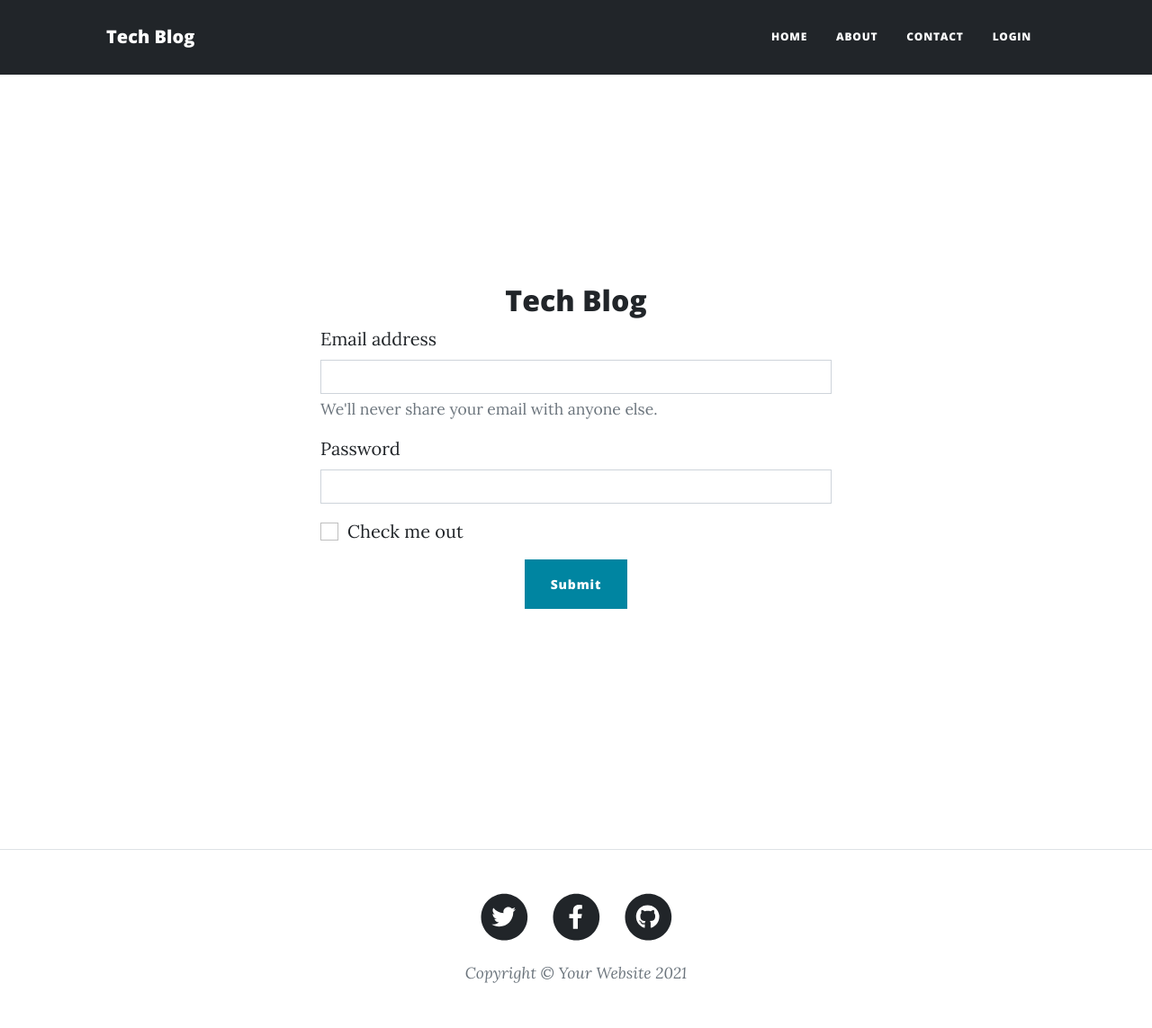
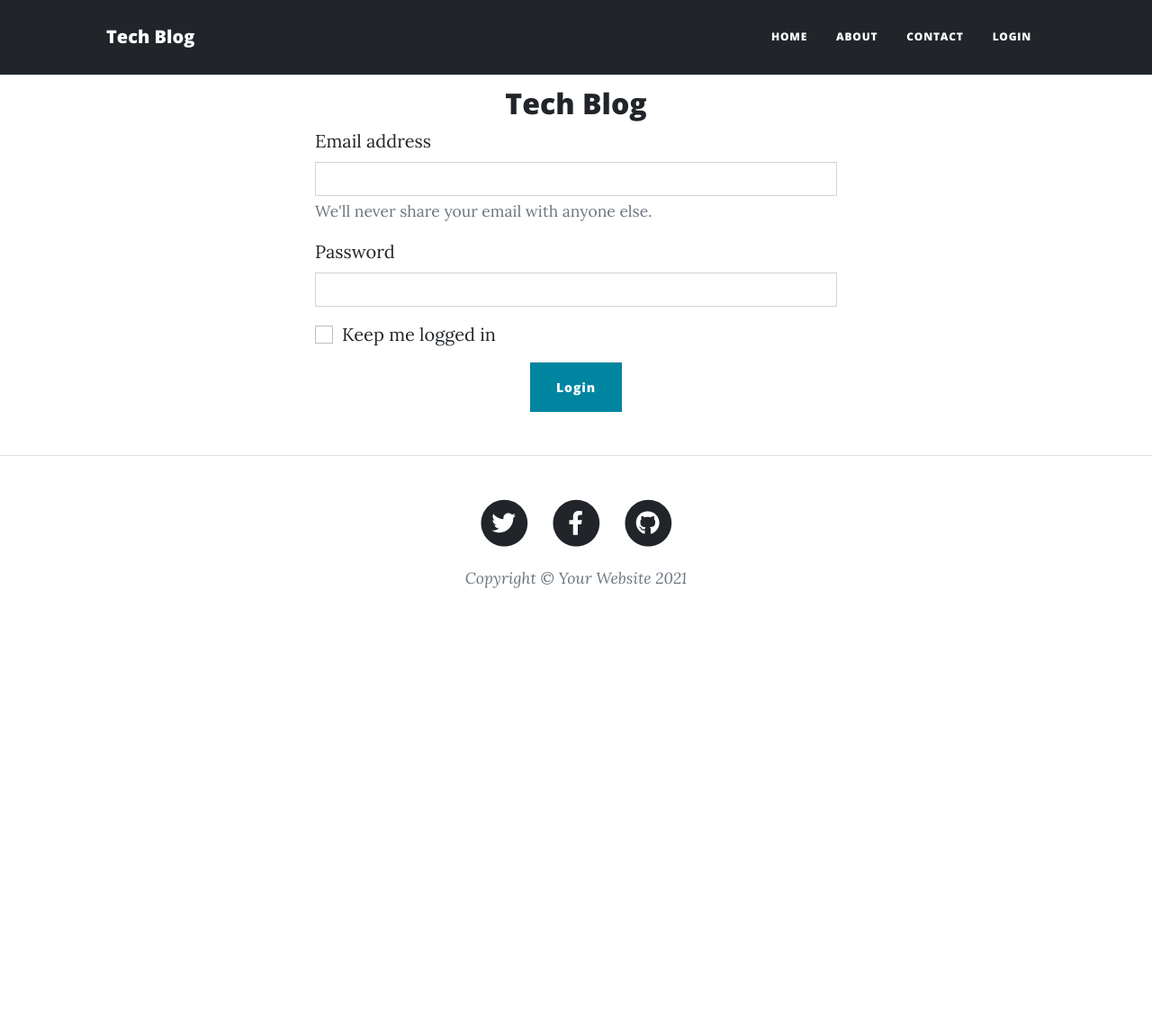
Before and after one commit to gbr-mendes/tech-blog, a Django app: page /login in a window 1280 px wide. Shown: the whole page at 90% size. After the commit the page ends 654 px from the top, so only its background shows below. Run offline with Django 3.2, Linux system fonts and the light colour scheme; some libraries are stand-ins or nearby versions.

Commit message:
Added login and logout js functions

```diff
--- a/app/app/settings.py
+++ b/app/app/settings.py
@@ -154,8 +154,8 @@ DEFAULT_AUTO_FIELD = 'django.db.models.BigAutoField'
 
 AUTH_USER_MODEL = 'accounts.User'
 
+# Settings to custom user model works with allauth
 SITE_ID = 1
-
 ACCOUNT_USER_MODEL_USERNAME_FIELD = None
 ACCOUNT_EMAIL_REQUIRED = True
 ACCOUNT_USERNAME_REQUIRED = False
--- a/app/blog/templates/blog/about.html
+++ b/app/blog/templates/blog/about.html
@@ -7,7 +7,7 @@
             <div class="col-md-10 col-lg-8 col-xl-7">
                 <div class="page-heading">
                     <h1>About Me</h1>
-                    <span class="subheading">This is what I do.</span>
+                    <span class="subheading">This is what we do.</span>
                 </div>
             </div>
         </div>
--- a/app/blog/templates/blog/index.html
+++ b/app/blog/templates/blog/index.html
@@ -6,8 +6,8 @@
         <div class="row gx-4 gx-lg-5 justify-content-center">
             <div class="col-md-10 col-lg-8 col-xl-7">
                 <div class="site-heading">
-                    <h1>Clean Blog</h1>
-                    <span class="subheading">A Blog Theme by Start Bootstrap</span>
+                    <h1>Tech Blog</h1>
+                    <span class="subheading">A blog about technology</span>
                 </div>
             </div>
         </div>
--- a/app/blog/templates/blog/login.html
+++ b/app/blog/templates/blog/login.html
@@ -1,29 +1,34 @@
 {% extends 'base.html' %}
+{% load static %}
 {% block content %}
-<section class="mt-5 p-5">
-    <div class="container-fluid p-0 vh-100 d-flex flex-column justify-content-center align-items-center" id="main-content">
+<section class="mt-5 p-5 row">
+    <div class="container-fluid p-0 d-flex flex-column justify-content-center align-items-center" id="main-content">
         <div class="row justify-content-center w-50">
             <div class="login-container col-12">
                 <div class="logo-area d-flex justify-content-center">
                     <h2>Tech Blog</h2>
                 </div>
                 <div class="form-area">
-                    <form>
+                  <div class="alert alert-danger mt-2 d-none" id="alert-area">
+                    teste
+                  </div>
+                    <form id="login-form" name="login-form">
+                      {% csrf_token %}
                         <div class="mb-3">
-                          <label for="exampleInputEmail1" class="form-label">Email address</label>
-                          <input type="email" class="form-control" id="exampleInputEmail1" aria-describedby="emailHelp">
+                          <label for="email" class="form-label">Email address</label>
+                          <input type="email" class="form-control" id="email" name="email" aria-describedby="emailHelp">
                           <div id="emailHelp" class="form-text">We'll never share your email with anyone else.</div>
                         </div>
                         <div class="mb-3">
-                          <label for="exampleInputPassword1" class="form-label">Password</label>
-                          <input type="password" class="form-control" id="exampleInputPassword1">
+                          <label for="password" class="form-label">Password</label>
+                          <input type="password" class="form-control" name="password" id="password">
                         </div>
                         <div class="mb-3 form-check">
-                          <input type="checkbox" class="form-check-input" id="exampleCheck1">
-                          <label class="form-check-label" for="exampleCheck1">Check me out</label>
+                          <input type="checkbox" class="form-check-input" name="checkbox" id="checkbox">
+                          <label class="form-check-label" for="checkbox">Keep me logged in</label>
                         </div>
                         <div class="btn-area d-flex justify-content-center">
-                            <button type="submit" class="btn btn-primary">Submit</button>
+                            <button type="submit" class="btn btn-primary" id="btn-login">Login</button>
                         </div>
                       </form>
                 </div>
--- a/app/templates/partial/_footer.html
+++ b/app/templates/partial/_footer.html
@@ -34,6 +34,10 @@
         </div>
     </div>
 </footer>
+<!-- Management Storage Scripts -->
+<script src="{%static 'js/managementStorege.js'%}"></script>
+<!-- Check credentials script -->
+<script src="{%static 'js/authentication.js'%}"></script>
 <!-- Bootstrap core JS-->
 <script src="https://cdn.jsdelivr.net/npm/bootstrap@5.1.3/dist/js/bootstrap.bundle.min.js"></script>
 <!-- Core theme JS-->
--- a/app/templates/partial/_nav.html
+++ b/app/templates/partial/_nav.html
@@ -10,7 +10,8 @@
                 <li class="nav-item"><a class="nav-link px-lg-3 py-3 py-lg-4" href="{%url 'index'%}">Home</a></li>
                 <li class="nav-item"><a class="nav-link px-lg-3 py-3 py-lg-4" href="{%url 'about'%}">About</a></li>
                 <li class="nav-item"><a class="nav-link px-lg-3 py-3 py-lg-4" href="{%url 'contact'%}">Contact</a></li>
-                <li class="nav-item"><a class="nav-link px-lg-3 py-3 py-lg-4" href="{%url 'login'%}">Login</a></li>
+                <li class="nav-item"><a class="nav-link px-lg-3 py-3 py-lg-4" href="{%url 'login'%}" data-toggle-visibility='login'>Login</a></li>
+                <li class="nav-item"><a class="nav-link px-lg-3 py-3 py-lg-4 d-none" href="#" data-toggle-visibility='logout'>Logout</a></li>
             </ul>
         </div>
     </div>
--- /dev/null
+++ b/app/templates/static/js/authentication.js
@@ -0,0 +1,84 @@
+function checkCredentials() {
+    if(window.sessionStorage.getItem('key') || window.localStorage.getItem('key')) {
+        return true
+    }
+    return false
+}
+
+(function toggleLoginLogoutBtnVisibility() {
+    const btns = document.querySelectorAll('[data-toggle-visibility]').forEach(btn => {
+        if(btn.dataset.toggleVisibility === 'login'){
+            checkCredentials() ? btn.classList.add('d-none') : btn.classList.remove('d-none')
+        }
+        if(btn.dataset.toggleVisibility === 'logout'){
+            checkCredentials() ? btn.classList.remove('d-none') : btn.classList.add('d-none')
+        }
+
+    })
+})()
+
+
+const oldURL = document.referrer
+if(window.location.href.includes('/login') && checkCredentials()) { /* If user is already authenticated redirect to previous page */
+    window.location.href = !oldURL.includes('/login') ? oldURL : '/'
+}
+
+function loginUser() {
+    const formData = new FormData(document.querySelector('#login-form'))
+    const checkBox = formData.get('checkbox')
+    const url = '/rest-auth/login/'
+    const options = {
+      method: "POST",
+      body: formData
+    }
+    fetch(url, options)
+      .then(resp=> resp.json())
+      .then(json => {
+        if(!json.non_field_errors){
+          checkBox ? window.localStorage.setItem(Object.keys(json)[0], json.key) : window.sessionStorage.setItem(Object.keys(json)[0], json.key)
+          window.location.href = oldURL
+        }else {
+          const alertArea = document.querySelector('#alert-area')
+          alertArea.classList.remove('d-none')
+          alertArea.innerHTML = json.non_field_errors
+        }
+      })
+  }
+if(window.location.href.includes('/login')){
+    const btnLogin = document.querySelector('#btn-login')
+    btnLogin.addEventListener('click', e=> {
+      e.preventDefault()
+      e.target.setAttribute('disabled', 'true')
+      loginUser()
+    })
+}
+
+  function logoutUser() {
+      const url = '/rest-auth/logout/'
+      const options = {
+          method: 'POST',
+          headers: {
+            'Accept': 'application/json',
+            'Content-Type': 'application/json',
+            'X-CSRFToken': getCookie('csrftoken')
+          },
+          body: JSON.stringify({
+          })
+        }
+      fetch(url, options)
+        .then(resp => resp.json())
+        .then(json => {
+            if(json.detail === 'Successfully logged out.'){
+                window.localStorage.removeItem('key')
+                window.sessionStorage.removeItem('key')
+                window.location.href = '/login'
+            }else{
+                console.error('A problem ha ocurred!!')
+            }
+        })
+  }
+  const btnLogout = document.querySelector('[data-toggle-visibility="logout"]')
+  btnLogout.addEventListener('click',e=> {
+      e.preventDefault()
+      logoutUser()
+  })
--- /dev/null
+++ b/app/templates/static/js/managementStorege.js
@@ -0,0 +1,15 @@
+function getCookie(cname) {
+    let name = cname + "=";
+    let decodedCookie = decodeURIComponent(document.cookie);
+    let ca = decodedCookie.split(';');
+    for(let i = 0; i <ca.length; i++) {
+      let c = ca[i];
+      while (c.charAt(0) == ' ') {
+        c = c.substring(1);
+      }
+      if (c.indexOf(name) == 0) {
+        return c.substring(name.length, c.length);
+      }
+    }
+    return "";
+}
```
